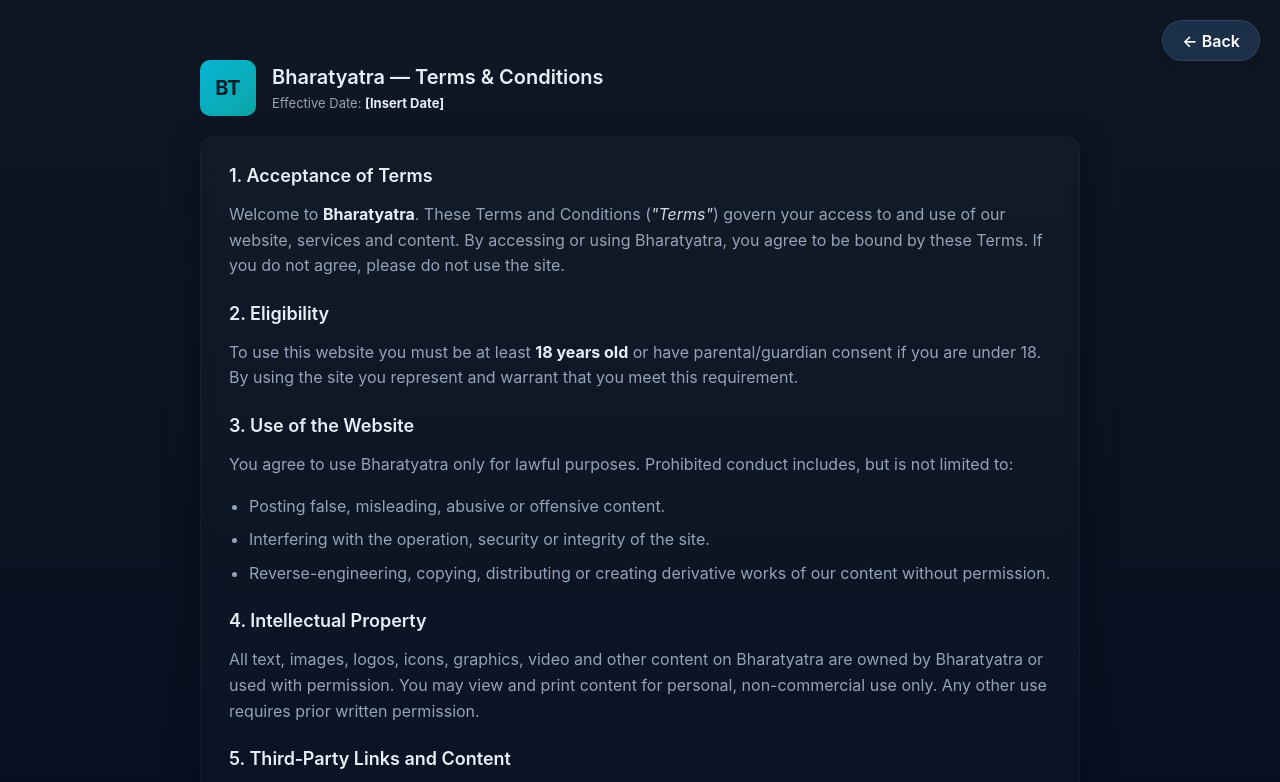
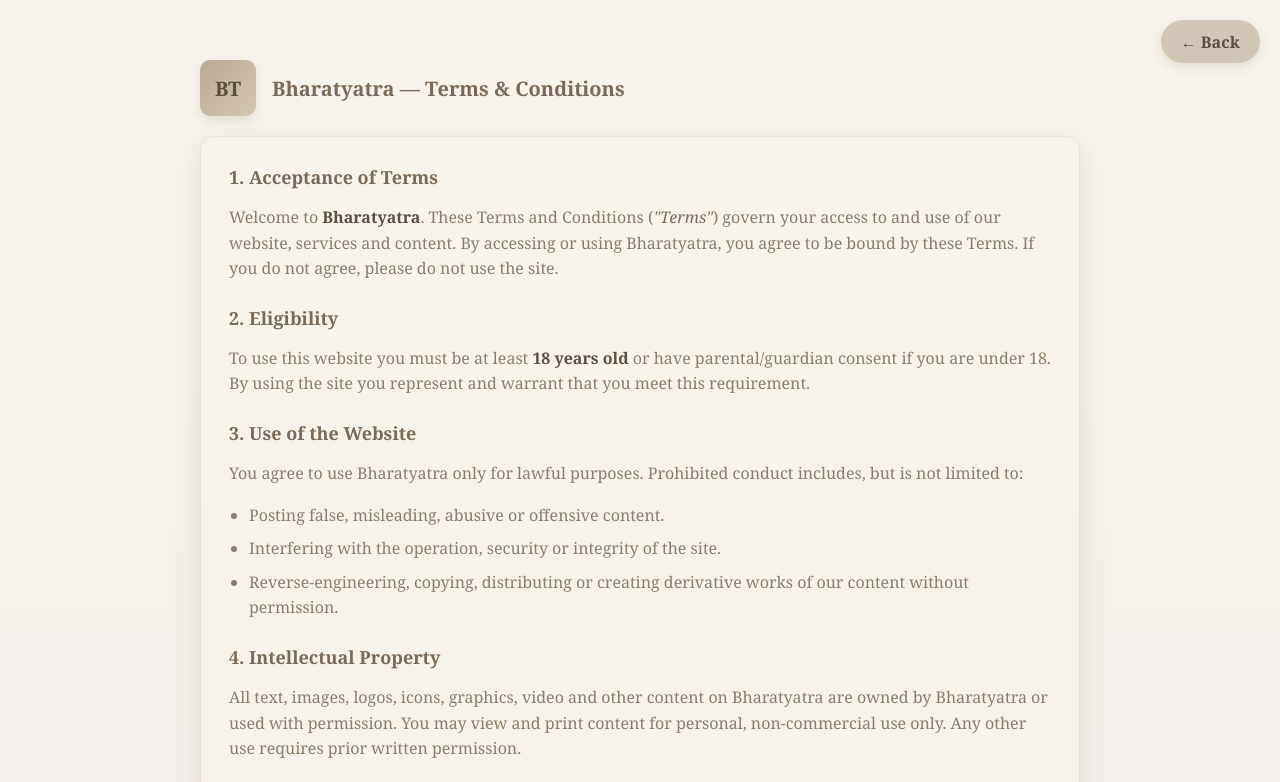
Before and after one commit to kenkao05/bharatyatra, a plain HTML site: page terms.html in a window 1280 px wide. Shown: the top 782 px of the page. Drawn offline with Linux system fonts and the light colour scheme.

Commit message:
terms-updated

```diff
--- a/terms.html
+++ b/terms.html
@@ -7,21 +7,21 @@
   <meta name="description" content="Terms and Conditions for Bharatyatra" />
   <style>
     :root{
-      --bg:#0f1724;
-      --card:#0b1220;
-      --accent:#06b6d4;
-      --muted:#94a3b8;
-      --glass: rgba(255,255,255,0.04);
+      --bg:#F8F4EC;
+      --card:#F5EFEB;
+      --accent:#B8A992;
+      --muted:#8A7D6C;
+      --glass: rgba(212, 199, 178, 0.3);
       --radius:14px;
       --max-width:880px;
-      font-family: Inter, system-ui, -apple-system, "Segoe UI", Roboto, 'Helvetica Neue', Arial;
+      font-family: 'Georgia', 'Times New Roman', serif;
     }
 
     html,body{
       height:100%;
       margin:0;
-      background: linear-gradient(180deg, var(--bg) 0%, #071021 100%);
-      color:#e6eef6;
+      background: linear-gradient(180deg, #F8F4EC 0%, #F5EFEB 100%);
+      color:#5A4F41;
     }
 
     .container{
@@ -41,35 +41,36 @@
       width:56px;
       height:56px;
       border-radius:10px;
-      background:linear-gradient(135deg,var(--accent),#0ea5a7);
+      background:linear-gradient(135deg,var(--accent),#D4C7B2);
       display:flex;
       align-items:center;
       justify-content:center;
-      color:#042028;
+      color:#5A4F41;
       font-weight:700;
       font-size:20px;
+      box-shadow: 0 4px 12px rgba(90, 79, 65, 0.15);
     }
 
     h1{
       margin:0;
       font-size:20px;
-      color:#e6eef6;
+      color:#7A6A57;
       font-weight:600;
     }
 
     .card{
-      background:linear-gradient(180deg, rgba(255,255,255,0.02), rgba(255,255,255,0.01));
+      background: rgba(248, 244, 236, 0.7);
       border-radius:var(--radius);
       padding:28px;
-      box-shadow: 0 10px 30px rgba(2,6,23,0.6);
-      border:1px solid rgba(255,255,255,0.03);
-      backdrop-filter: blur(6px);
+      box-shadow: 0 10px 30px rgba(90, 79, 65, 0.15);
+      border:1px solid rgba(212, 199, 178, 0.4);
+      backdrop-filter: blur(12px);
     }
 
     h2{
       margin-top:24px;
       margin-bottom:12px;
-      color:#e6eef6;
+      color:#7A6A57;
       font-weight:600;
       font-size:18px;
     }
@@ -109,26 +110,29 @@
     a {
       color:var(--accent);
       text-decoration:none;
+      transition: color 0.3s ease;
     }
 
     a:hover {
       text-decoration:underline;
+      color:#A69782;
     }
 
     strong {
-      color:#e6eef6;
+      color:#5A4F41;
     }
 
     em {
-      color:#d1d9e1;
+      color:#7A6A57;
     }
 
     .code{
-      background:rgba(255,255,255,0.08);
+      background: rgba(232, 223, 208, 0.6);
       padding:2px 6px;
       border-radius:6px;
       font-family:monospace;
-      color:#e6eef6;
+      color:#5A4F41;
+      border: 1px solid rgba(212, 199, 178, 0.4);
     }
 
     /* Fixed back button */
@@ -141,23 +145,23 @@
       align-items: center;
       gap: 0.5rem;
       padding: 0.6rem 1.2rem;
-      background: rgba(74, 144, 226, 0.2);
-      color: white;
+      background: rgba(184, 169, 146, 0.6);
+      color: #5A4F41;
       font-weight: 600;
       border-radius: 30px;
       text-decoration: none;
-      box-shadow: 0 4px 12px rgba(0, 0, 0, 0.15);
+      box-shadow: 0 4px 12px rgba(90, 79, 65, 0.15);
       transition: all 0.3s ease;
-      border: 1px solid rgba(255, 255, 255, 0.1);
-      backdrop-filter: blur(4px);
+      border: 1px solid rgba(212, 199, 178, 0.4);
+      backdrop-filter: blur(8px);
       cursor: pointer;
-      font-family: Inter, system-ui, -apple-system, "Segoe UI", Roboto, 'Helvetica Neue', Arial;
+      font-family: 'Georgia', 'Times New Roman', serif;
     }
 
     .back-btn:hover {
       transform: translateX(-5px);
-      background: linear-gradient(135deg, #4A90E2, var(--accent));
-      box-shadow: 0 6px 18px rgba(0, 0, 0, 0.2);
+      background: rgba(212, 199, 178, 0.8);
+      box-shadow: 0 6px 18px rgba(90, 79, 65, 0.2);
       text-decoration: none;
     }
 
@@ -165,12 +169,16 @@
       text-align: center;
       margin-top: 32px;
       padding-top: 24px;
-      border-top: 1px solid rgba(255,255,255,0.1);
+      border-top: 1px solid rgba(212, 199, 178, 0.4);
     }
 
     footer[align="center"] p {
       color: var(--muted);
       font-style: italic;
+    }
+
+    footer[align="center"] strong {
+      color: #7A6A57;
     }
 
     @media (max-width:540px){
@@ -192,7 +200,7 @@
       <div class="logo">BT</div>
       <div>
         <h1>Bharatyatra — Terms &amp; Conditions</h1>
-        <div class="meta">Effective Date: <strong>[Insert Date]</strong></div>
+
       </div>
     </header>
 
```
Also changed, not shown: faq.html (deleted).
